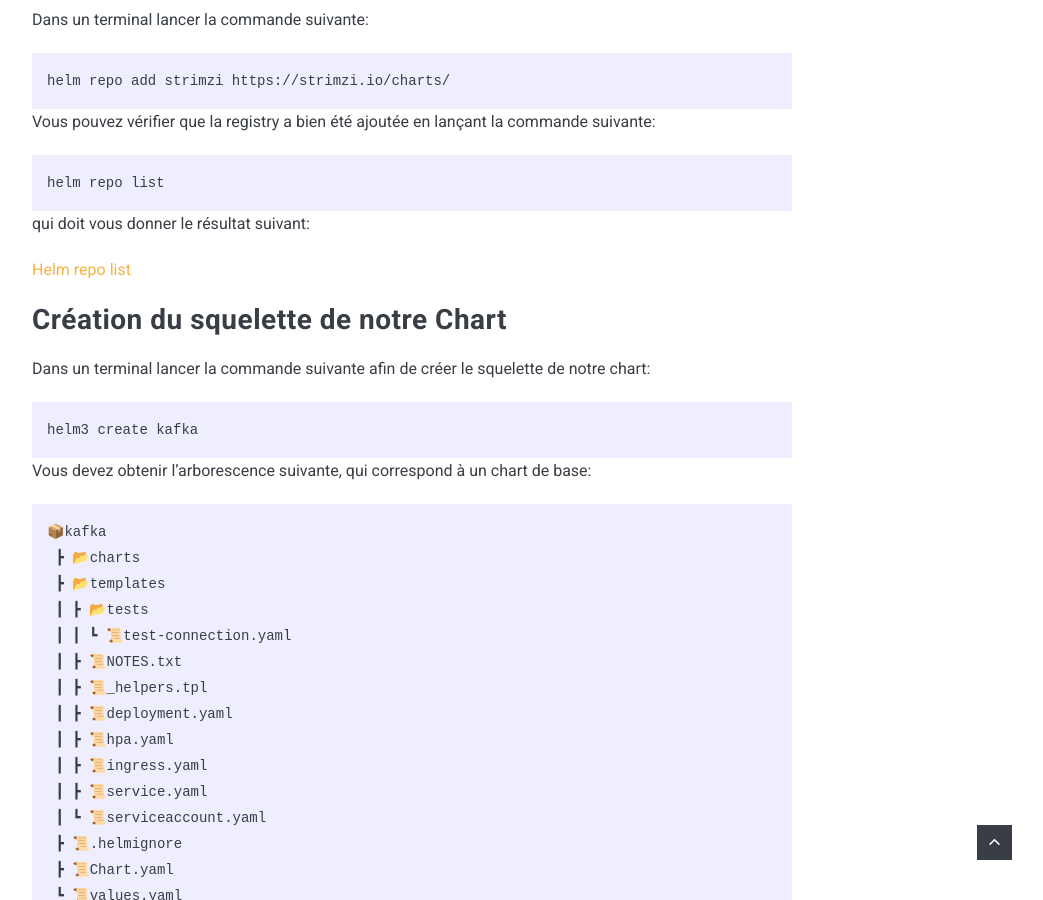
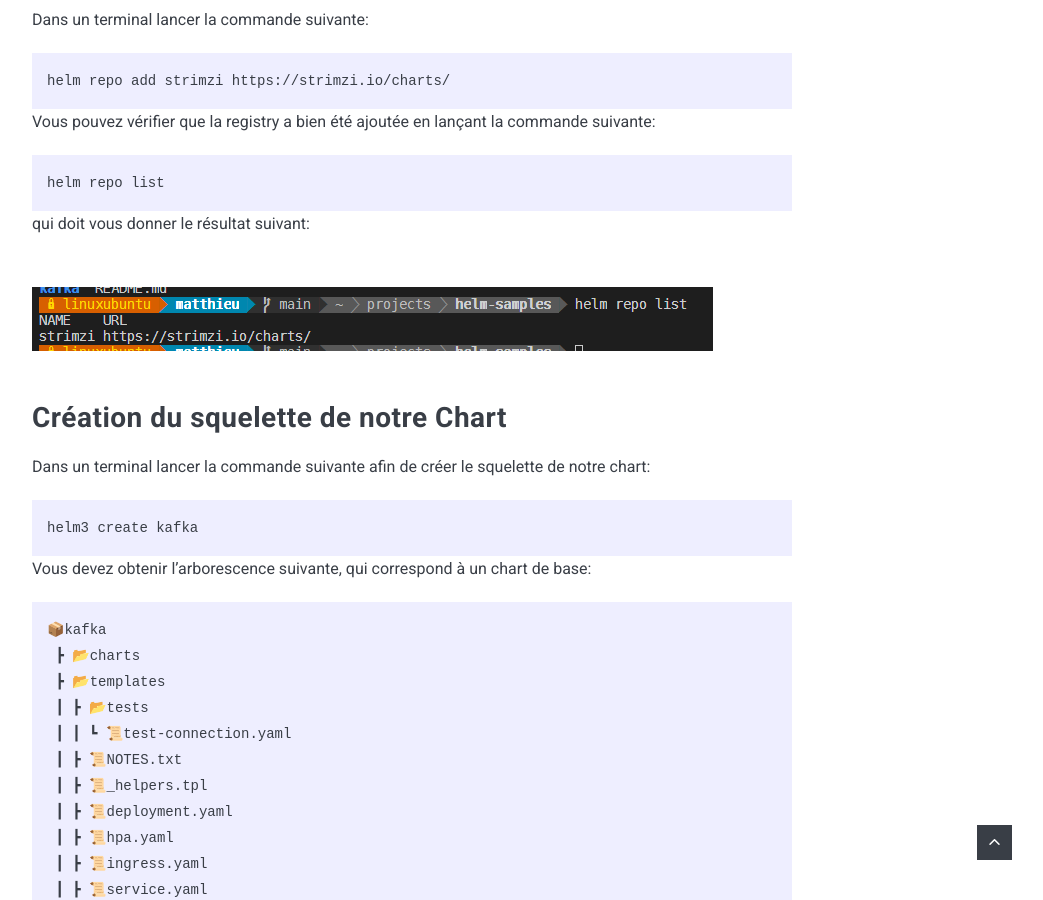
Before and after one commit to artemsheludko/zolan, a Jekyll site: the page built from _posts/2020-03-30-installation-kafka-avec-l-operateur-strimzi-kubernetes.md, in a window 1280 px wide and 900 px high, scrolled down 2285 px. Shown: the whole window, without its empty margins (228-1271 px from the left). Built offline with Jekyll 4.4.1, drawn with Linux system fonts in a browser that asks for light colours; nearby versions of some CDN libraries; comment, search, counter and statistics services are not loaded; some of the changed text lies outside the part shown.

Commit message:
fix image links

```diff
--- a/_posts/2020-03-30-installation-kafka-avec-l-operateur-strimzi-kubernetes.md
+++ b/_posts/2020-03-30-installation-kafka-avec-l-operateur-strimzi-kubernetes.md
@@ -42,7 +42,7 @@ helm repo list
 
 qui doit vous donner le résultat suivant:
 
-[Helm repo list](/blog/images/post/2020/03/2020-03-30-installation-kafka-strimzi-kubernetes-1.png)
+![Helm repo list](/blog/images/post/2020/03/2020-03-30-installation-kafka-strimzi-kubernetes-1.png)
 
 ## Création du squelette de notre Chart
 
@@ -257,7 +257,7 @@ helm dependency update ./Kafka/
 
 Vous devez obtenir le résultat suivant:
 
-[helm repository update](/blog/images/post/2020/03/2020-03-30-installation-kafka-strimzi-kubernetes-2.png)
+![helm repository update](/blog/images/post/2020/03/2020-03-30-installation-kafka-strimzi-kubernetes-2.png)
 
 Cette commande a pour effet de télécharger le chart le dossier /charts de votre Chart.
 
@@ -276,10 +276,10 @@ Après quelques minutes vous constaterez dans votre cluster que l'ensemble des P
 3. le cluster Kafka lui-même
 4. le pod pour le bridge Kafka
 
-![resultat installation kafka](blog/images/post/2020/03/2020-03-30-installation-kafka-strimzi-kubernetes-3.png)
+![resultat installation kafka](/blog/images/post/2020/03/2020-03-30-installation-kafka-strimzi-kubernetes-3.png)
 
 et que les customs ressources de l'opérateur strimzi sont présentes:
 
-![custom ressource strimzi](blog/images/post/2020/03/2020-03-30-installation-kafka-strimzi-kubernetes-4.png)
+![custom ressource strimzi](/blog/images/post/2020/03/2020-03-30-installation-kafka-strimzi-kubernetes-4.png)
 
 Pour avoir accès au code source de cet exemple, c'est par ici [https://github.com/matthieupetite/helm-samples](https://github.com/matthieupetite/helm-samples)
```
